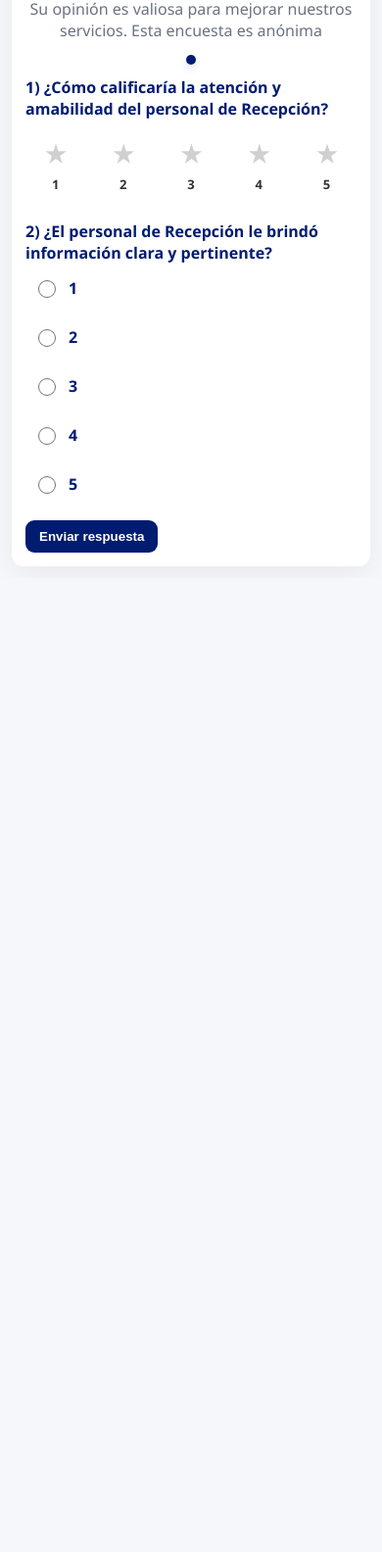
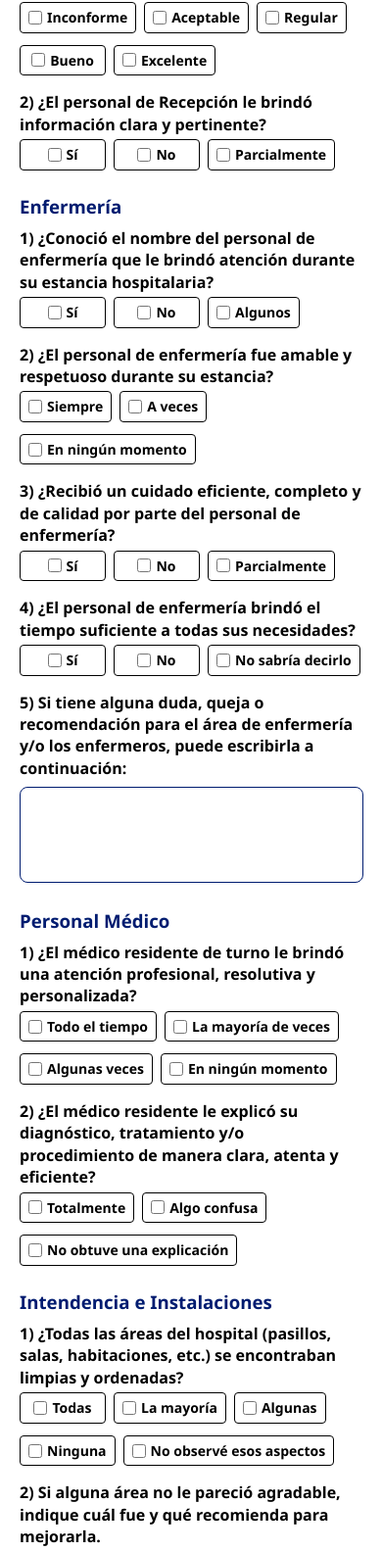
Before and after one commit to josemarcosgilv-dotcom/encuesta2, a plain HTML site: page index.html in a window 390 px wide. Shown: the part 319-1903 px from the top of the page at 98% size. Before the commit the page ends 909 px from the top, so only its background shows below. Drawn offline with Linux system fonts and the light colour scheme.

Commit message:
imprimir 6

```diff
--- a/index.html
+++ b/index.html
@@ -1,235 +1,281 @@
 <!DOCTYPE html>
 <html lang="es">
 <head>
-  <meta charset="utf-8"/>
-  <meta name="viewport" content="width=device-width,initial-scale=1"/>
-  <title>Encuesta de Satisfacción - Secciones</title>
-  <link rel="icon" type="image/png" href="https://i.ibb.co/KppgyhQS/LOGO-NSA-REDONDO.png">
+<meta charset="UTF-8">
+<meta name="viewport" content="width=device-width, initial-scale=1.0">
+<title>Encuesta de Satisfacción - Impresa</title>
 <style>
-    .rating {
-      display: flex;
-      justify-content: space-between;
-      margin-top: 10px;
-      gap: 5px;
+  @page {
+    size: A4;
+    margin: 20mm;
   }
 
-    .rating input {
-      display: none;
+  body {
+    font-family: "Segoe UI", Arial, sans-serif;
+    margin: 20px;
+    color: #000;
+    font-size: 12pt;
+    line-height: 1.4;
   }
 
-    .rating label {
-      display: flex;
-      flex-direction: column;
-      align-items: center;
-      font-size: 2em;
-      color: lightgray;
-      cursor: pointer;
-      transition: color 0.2s;
-      flex: 1;
+  header {
+    text-align: center;
+    margin-bottom: 20px;
   }
 
-    .rating input:checked + label .star,
-    .rating label:hover .star {
-      color: gold;
+  header img {
+    max-height: 90px;
+    display: block;
+    margin: 0 auto 5px auto;
   }
 
-    .star {
-      font-size: 32px;
+  header h1 {
+    font-size: 20pt;
+    margin: 5px 0;
+    font-weight: 700;
   }
 
-    .text-label {
-      font-size: 13px;
-      margin-top: 4px;
-      color: #333;
+  header p {
+    font-size: 10.5pt;
+    margin: 2px 0;
+    font-weight: 500;
+  }
+
+  .section {
+    margin-bottom: 20px;
+    page-break-inside: avoid;
+  }
+
+  .question {
+    margin-bottom: 12px;
+  }
+
+  .question label {
+    font-weight: bold;
+    display: block;
+    margin-bottom: 4px;
+  }
+
+  .options {
+    display: flex;
+    gap: 8px;
+    flex-wrap: wrap;
+  }
+
+  .options label {
+    display: flex;
+    align-items: center;
+    justify-content: center;
+    gap: 5px;
+    padding: 5px 8px;
+    border: 1px solid #000;
+    border-radius: 4px;
+    cursor: pointer;
+    font-size: 10.5pt;
+    min-width: 70px;
+    text-align: center;
+    background: #fff;
+  }
+
+  .options input {
+    margin: 0;
+    width: 14px;
+    height: 14px;
   }
 
  textarea {
-      width: 97%;
-      min-height: 100px;
-      padding: 10px;
-      border: 1px solid #ccc;
+    width: 95%;
+    min-height: 80px;
+    border: 1px solid #001c70;
+    padding: 8px;
+    font-size: 14px;
+    margin-top: 4px;
+    resize: none;
     border-radius: 8px;
-      resize: none;
-      font-size: 14px;
-      margin-top: 10px;
-    }
-    .rating label:hover,
-.rating label:hover ~ label,
-.rating input:checked ~ label {
-  color: gold;
   }
 
+  h2 {
+    color: #001c70;
+    font-size: 14pt;
+    margin-bottom: 8px;
+  }
 
-    :root{--brand:#001c70;--bg:#f5f7fa;--card:#fff;--muted:#6b7280}
-    *{box-sizing:border-box}
-    body{margin:0;font-family:"Segoe UI",Arial,sans-serif;background:var(--bg)}
-    body::before{content:"";position:fixed;inset:0;z-index:0;background-image:radial-gradient(circle at 12% 20%, rgba(0,28,112,0.03) 0px, transparent 36px), radial-gradient(circle at 80% 10%, rgba(0,28,112,0.02) 0px, transparent 50px);pointer-events:none}
-    header{background:var(--brand);color:#fff;text-align:center;padding:32px 8px;z-index:1;position:relative}
-    header img{max-height:180px;display:block;margin:0 auto 20px}
-    header div {
-  font-size: 28px;  /* 🔹 Ajusta este valor: por ejemplo 18px, 20px, 26px */
-  font-weight: 700;
-  line-height: 1.2;}  .container{position:relative;z-index:1;max-width:820px;margin:40px auto;background:var(--card);padding:20px;border-radius:12px;box-shadow:0 8px 30px rgba(10,20,40,0.06)}
-    h1{color:var(--brand);text-align:center;margin:0 0 6px;font-size:26px}
-    p.lead{text-align:center;color:var(--muted);margin:6px 0 14px}
-    .steps{display:flex;gap:8px;justify-content:center;margin-bottom:12px}
-    .dot{width:10px;height:10px;border-radius:50%;background:#e6eefc}
-    .dot.active{background:var(--brand);box-shadow:0 4px 8px rgba(0,28,112,0.12)}
-    form{width:100%}
-    .section{display:none;opacity:0;transform:translateY(8px);transition:all .28s ease}
-    .section.active{display:block;opacity:1;transform:none}
-    .question{margin:12px 0}
-    .question label{display:block;font-weight:700;color:var(--brand);margin-bottom:8px}
-    .rating{display:flex;gap:8px;justify-content:space-between;align-items:flex-start}
-    .rating .opt{flex:1;display:flex;flex-direction:column;align-items:center;padding:8px 6px;border-radius:8px;cursor:pointer}
-    .rating input{display:none}
-    .rating .star{font-size:28px;color:#d0d0d0;transition:color .15s, transform .12s}
-    .rating input:checked + .opt .star{color:#f1c40f}
-    .rating .text{margin-top:6px;font-size:13px;color:#333}
-    .radios{display:flex;flex-direction:column;gap:8px}
-    .radios label{display:flex;align-items:center;gap:10px;cursor:pointer;padding:6px 8px;border-radius:8px}
-    .radios input[type="radio"]{width:18px;height:18px;accent-color:var(--brand)}
-    textarea{width:100%;min-height:110px;padding:10px;font-size:14px;border-radius:8px;border:1px solid #d4dbe6;resize:none}
-    .nav{display:flex;justify-content:space-between;gap:10px;margin-top:14px}
-    .btn{background:var(--brand);color:#fff;border:none;padding:9px 14px;border-radius:9px;cursor:pointer;font-weight:700}
-    .btn.secondary{background:transparent;color:var(--brand);border:1px solid rgba(0,28,112,0.12)}
-    .btn[disabled]{opacity:.5;cursor:not-allowed}
-    .message{display:none;padding:12px;border-radius:8px;margin-top:12px}
-    .message.success{background:#e9f7ee;color:#0b6b2b}
-    .message.error{background:#fdecea;color:#721c24}
-    @media(max-width:640px){.rating .star{font-size:24px}header img{max-height:64px}.container{margin:12px;padding:14px}}
+  @media print {
+    body { margin: 0; }
+    header img { max-height: 80px; }
+    textarea { min-height: 45px; }
+  }
 </style>
 </head>
 <body>
+
 <header>
-    <img src="https://i.ibb.co/KppgyhQS/LOGO-NSA-REDONDO.png" alt="Logo">
-    <div style="font-weight:700">Hospital y Clínicas Nuestra Señora de la Asunción</div>
+  <img src="https://i.ibb.co/KppgyhQS/LOGO-NSA-REDONDO.png" alt="Logo Hospital">
+  <h1>Encuesta de Satisfacción</h1>
+  <p>Hospital y Clínicas Nuestra Señora de la Asunción</p>
+  <p>Su opinión es valiosa para ayudarnos a mejorar nuestros servicios. Esta encuesta es anónima.</p>
 </header>
 
-  <main class="container" role="main">
-    <h1>Encuesta de Satisfacción</h1>
-    <p class="lead">Su opinión es valiosa para mejorar nuestros servicios. Esta encuesta es anónima</p>
-
-    <div class="steps" id="progress"></div>
-
-<form id="encuesta" action="https://docs.google.com/forms/d/e/1FAIpQLSf2KzHy5pkkr6PHHmKZnqaxefjESfhAwnSuJGFH1CGadjA7lQ/formResponse"
-          method="POST"
-          target="_blank"  novalidate>
-
-      <!-- SECTION 1: RECEPCIÓN -->
-      <section class="section active" data-step="0">
+<!-- RECEPCIÓN -->
+<div class="section">
+  <h2>Recepción</h2>
   <div class="question">
     <label>1) ¿Cómo calificaría la atención y amabilidad del personal de Recepción?</label>
-          <div class="rating" role="radiogroup" aria-label="Recepción - estrellas">
-            <input type="radio" id="rec-1" name="entry.1226995436" value="1" required>
-            <label class="opt" for="rec-1"><span class="star">★</span><span class="text">1</span></label>
-
-            <input type="radio" id="rec-2" name="entry.1226995436" value="2">
-            <label class="opt" for="rec-2"><span class="star">★</span><span class="text">2</span></label>
-
-            <input type="radio" id="rec-3" name="entry.1226995436" value="3">
-            <label class="opt" for="rec-3"><span class="star">★</span><span class="text">3</span></label>
-
-            <input type="radio" id="rec-4" name="entry.1226995436" value="4">
-            <label class="opt" for="rec-4"><span class="star">★</span><span class="text">4</span></label>
-
-            <input type="radio" id="rec-5" name="entry.1226995436" value="5">
-            <label class="opt" for="rec-5"><span class="star">★</span><span class="text">5</span></label>
+    <div class="options">
+      <label><input type="checkbox"> Inconforme</label>
+      <label><input type="checkbox"> Aceptable</label>
+      <label><input type="checkbox"> Regular</label>
+      <label><input type="checkbox"> Bueno</label>
+      <label><input type="checkbox"> Excelente</label>
     </div>
   </div>
 
   <div class="question">
     <label>2) ¿El personal de Recepción le brindó información clara y pertinente?</label>
-          <div class="radios" role="radiogroup" aria-label="Recepción - info">
-            <label><input type="radio" name="entry.1643644711" value="1" required> 1</label>
-            <label><input type="radio" name="entry.1643644711" value="2"> 2</label>
-            <label><input type="radio" name="entry.1643644711" value="3"> 3</label>
-            <label><input type="radio" name="entry.1643644711" value="4"> 4</label>
-            <label><input type="radio" name="entry.1643644711" value="5"> 5</label>
+    <div class="options">
+      <label><input type="checkbox"> Sí</label>
+      <label><input type="checkbox"> No</label>
+      <label><input type="checkbox"> Parcialmente</label>
     </div>
   </div>
-          <button type="submit" class="btn">Enviar respuesta</button>
 </div>
-      </section>
-    </form>
 
-    <div id="msgSuccess" class="message success">¡Gracias! Su respuesta fue enviada correctamente.</div>
-    <div id="msgError" class="message error">Ocurrió un error al enviar. Intente de nuevo.</div>
-  </main>
+<!-- ENFERMERÍA -->
+<div class="section">
+  <h2>Enfermería</h2>
+  <div class="question">
+    <label>1) ¿Conoció el nombre del personal de enfermería que le brindó atención durante su estancia hospitalaria?</label>
+    <div class="options">
+      <label><input type="checkbox"> Sí</label>
+      <label><input type="checkbox"> No</label>
+      <label><input type="checkbox"> Algunos</label>
+    </div>
+  </div>
 
-  <script>
-    // sections & progress
-    const sections = Array.from(document.querySelectorAll('.section'));
-    const progress = document.getElementById('progress');
-    sections.forEach((s,i)=> {
-      const dot = document.createElement('div'); dot.className='dot'+(i===0?' active':''); dot.dataset.i=i;
-      dot.addEventListener('click', ()=> go(i));
-      progress.appendChild(dot);
-    });
+  <div class="question">
+    <label>2) ¿El personal de enfermería fue amable y respetuoso durante su estancia?</label>
+    <div class="options">
+      <label><input type="checkbox"> Siempre</label>
+      <label><input type="checkbox"> A veces</label>
+      <label><input type="checkbox"> En ningún momento</label>
+    </div>
+  </div>
 
-    function show(i){
-      sections.forEach((s,idx)=> s.classList.toggle('active', idx===i));
-      document.querySelectorAll('.dot').forEach((d,idx)=> d.classList.toggle('active', idx===i));
-      const f = sections[i].querySelector('input, textarea, select'); if(f) f.focus();
-      window.scrollTo({top:0, behavior:'smooth'});
-    }
+  <div class="question">
+    <label>3) ¿Recibió un cuidado eficiente, completo y de calidad por parte del personal de enfermería?</label>
+    <div class="options">
+      <label><input type="checkbox"> Sí</label>
+      <label><input type="checkbox"> No</label>
+      <label><input type="checkbox"> Parcialmente</label>
+    </div>
+  </div>
 
-    function canAdvance(to){
-      if(to <= current) return true;
-      const reqs = sections[current].querySelectorAll('[required]');
-      for(const el of reqs){
-        if(el.type === 'radio'){
-          const any = sections[current].querySelectorAll('input[name="'+el.name+'"]:checked');
-          if(any.length===0) return false;
-        } else if(!el.value){
-          return false;
-        }
-      }
-      return true;
-    }
+  <div class="question">
+    <label>4) ¿El personal de enfermería brindó el tiempo suficiente a todas sus necesidades?</label>
+    <div class="options">
+      <label><input type="checkbox"> Sí</label>
+      <label><input type="checkbox"> No</label>
+      <label><input type="checkbox"> No sabría decirlo</label>
+    </div>
+  </div>
 
-    let current = 0;
-    function go(i){
-      if(i<0||i>=sections.length) return;
-      if(!canAdvance(i)){ alert('Por favor responda las preguntas obligatorias antes de continuar.'); return; }
-      current = i; show(i);
-    }
+  <div class="question">
+    <label>5) Si tiene alguna duda, queja o recomendación para el área de enfermería y/o los enfermeros, puede escribirla a continuación:</label>
+    <textarea></textarea>
+  </div>
+</div>
 
-    // submit via fetch to avoid opening new tab
-    document.getElementById('encuesta').addEventListener('submit', function(e){
-      e.preventDefault();
-      const form = e.target;
-      const data = new FormData(form);
+<!-- PERSONAL MÉDICO -->
+<div class="section">
+  <h2>Personal Médico</h2>
+  <div class="question">
+    <label>1) ¿El médico residente de turno le brindó una atención profesional, resolutiva y personalizada?</label>
+    <div class="options">
+      <label><input type="checkbox"> Todo el tiempo</label>
+      <label><input type="checkbox"> La mayoría de veces</label>
+      <label><input type="checkbox"> Algunas veces</label>
+      <label><input type="checkbox"> En ningún momento</label>
+    </div>
+  </div>
 
-      // send as URL-encoded (Google expects form-encoded)
-      const params = new URLSearchParams();
-      for (const pair of data.entries()) params.append(pair[0], pair[1]);
+  <div class="question">
+    <label>2) ¿El médico residente le explicó su diagnóstico, tratamiento y/o procedimiento de manera clara, atenta y eficiente?</label>
+    <div class="options">
+      <label><input type="checkbox"> Totalmente</label>
+      <label><input type="checkbox"> Algo confusa</label>
+      <label><input type="checkbox"> No obtuve una explicación</label>
+    </div>
+  </div>
+</div>
 
-      const url = form.action;
+<!-- INTENDENCIA -->
+<div class="section">
+  <h2>Intendencia e Instalaciones</h2>
+  <div class="question">
+    <label>1) ¿Todas las áreas del hospital (pasillos, salas, habitaciones, etc.) se encontraban limpias y ordenadas?</label>
+    <div class="options">
+      <label><input type="checkbox"> Todas</label>
+      <label><input type="checkbox"> La mayoría</label>
+      <label><input type="checkbox"> Algunas</label>
+      <label><input type="checkbox"> Ninguna</label>
+      <label><input type="checkbox"> No observé esos aspectos</label>
+    </div>
+  </div>
 
-      // show loading state
-      const sendBtn = form.querySelector('button[type="submit"]');
-      if(sendBtn) sendBtn.disabled = true;
+  <div class="question">
+    <label>2) Si alguna área no le pareció agradable, indique cuál fue y qué recomienda para mejorarla.</label>
+    <textarea></textarea>
+  </div>
 
-      fetch(url, { method: 'POST', body: params, mode: 'no-cors' })
-        .then(()=> {
-          // Google Forms with no-cors returns opaque response; assume success
-          document.getElementById('msgSuccess').style.display = 'block';
-          setTimeout(()=> {
-            document.getElementById('msgSuccess').style.display = 'none';
-            form.reset();
-            show(0);
-            if(sendBtn) sendBtn.disabled = false;
-          }, 1400);
-        })
-        .catch(()=> {
-          document.getElementById('msgError').style.display = 'block';
-          setTimeout(()=> { document.getElementById('msgError').style.display = 'none'; if(sendBtn) sendBtn.disabled = false; }, 1800);
-        });
-    });
+  <div class="question">
+    <label>3) ¿El personal de intendencia fue amable y realizó su trabajo adecuadamente?</label>
+    <div class="options">
+      <label><input type="checkbox"> Siempre</label>
+      <label><input type="checkbox"> La mayoría de veces</label>
+      <label><input type="checkbox"> Algunas veces</label>
+      <label><input type="checkbox"> Nunca</label>
+      <label><input type="checkbox"> No tuve contacto</label>
+    </div>
+  </div>
+  <div class="question">
+    <label>2) Si tiene alguna duda, queja o recomendación para el área/personal de intendencia y/o las instalacione del hospital, puede escribirla a continuación:</label>
+    <textarea></textarea>
+  </div>
+</div>
 
-    // init
-    show(0);
-  </script>
+<!-- SANITARIOS -->
+<div class="section">
+  <h2>Área de Sanitarios</h2>
+  <div class="question">
+    <label>1) ¿Los sanitarios se encontraban aseados, con agua, jabón y papel higiénico disponible?</label>
+    <div class="options">
+      <label><input type="checkbox"> Siempre</label>
+      <label><input type="checkbox"> La mayoría de veces</label>
+      <label><input type="checkbox"> Algunas veces</label>
+      <label><input type="checkbox"> Nunca</label>
+    </div>
+  </div>
+
+  <div class="question">
+    <label>2) ¿La condición de los sanitarios fue satisfactoria durante su estancia?</label>
+    <div class="options">
+      <label><input type="checkbox"> Totalmente</label>
+      <label><input type="checkbox"> Regular</label>
+      <label><input type="checkbox"> No</label>
+    </div>
+  </div>
+
+  <div class="question">
+    <label>3) Si tiene alguna queja o recomendación para el área de sanitarios, puede escribirla a continuación:</label>
+    <textarea></textarea>
+  </div>
+  <div class="section">
+  <h2>Recomendaciones generales</h2>
+  <div class="question">
+    <label>3) Si tiene alguna duda, queja o recomendación para el hospital y su personal sobre un aspecto que no se haya mencionado anteriormente, favor de detallarlo a continuación: </label>
+    <textarea></textarea>
+  </div>
+</div>
+
 </body>
 </html>
```
Lines whose indentation alone changed are shown as unchanged.
